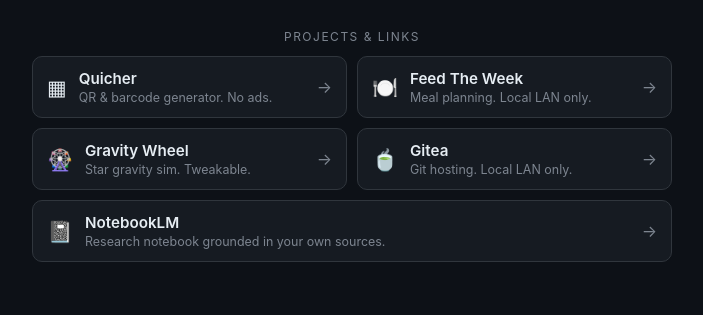
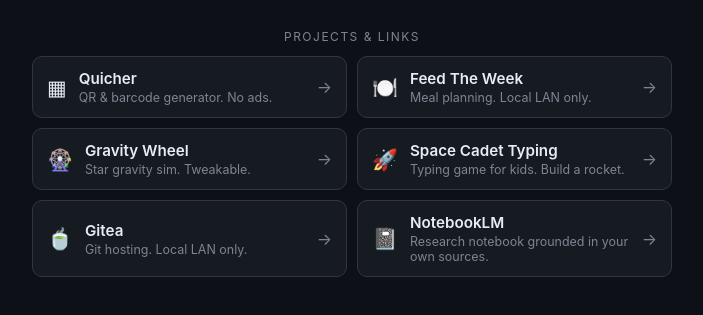
Before and after one commit to puncraft/puncraft.github.io, a plain HTML site: page index.html in a window 1280 px wide. Shown: the part 195-510 px from the top of the page, without its empty margins (288-991 px from the left). Drawn offline with Linux system fonts and the light colour scheme.

Commit message:
Add link to Space Cadet Typing
Co-Authored-By: Claude Opus 5.5 <noreply@anthropic.com>

```diff
--- a/index.html
+++ b/index.html
@@ -97,7 +97,7 @@
     }
 
     /* Odd one out gets the full row */
-    .project:last-child { grid-column: 1 / -1; }
+    .project:last-child:nth-child(odd) { grid-column: 1 / -1; }
 
     .project-icon {
       font-size: 1.3rem;
@@ -166,6 +166,15 @@
         <div class="project-arrow">→</div>
       </a>
 
+      <a class="project" href="/typingtutor/">
+        <div class="project-icon">🚀</div>
+        <div class="project-info">
+          <div class="project-name">Space Cadet Typing</div>
+          <div class="project-desc">Typing game for kids. Build a rocket.</div>
+        </div>
+        <div class="project-arrow">→</div>
+      </a>
+
       <a class="project" href="http://diskstation:3000">
         <div class="project-icon">🍵</div>
         <div class="project-info">
```
